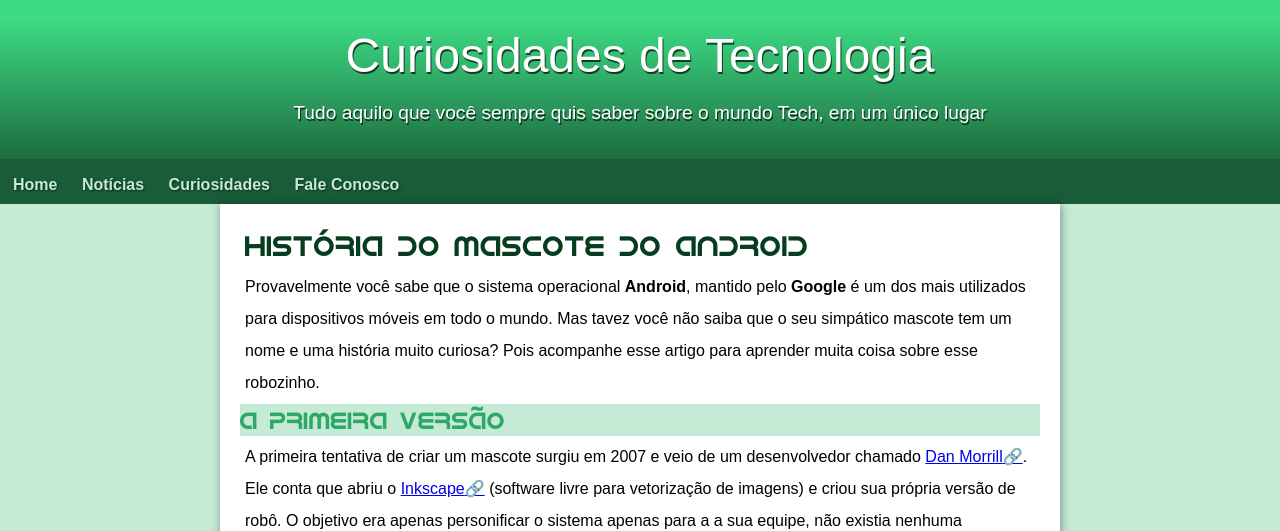
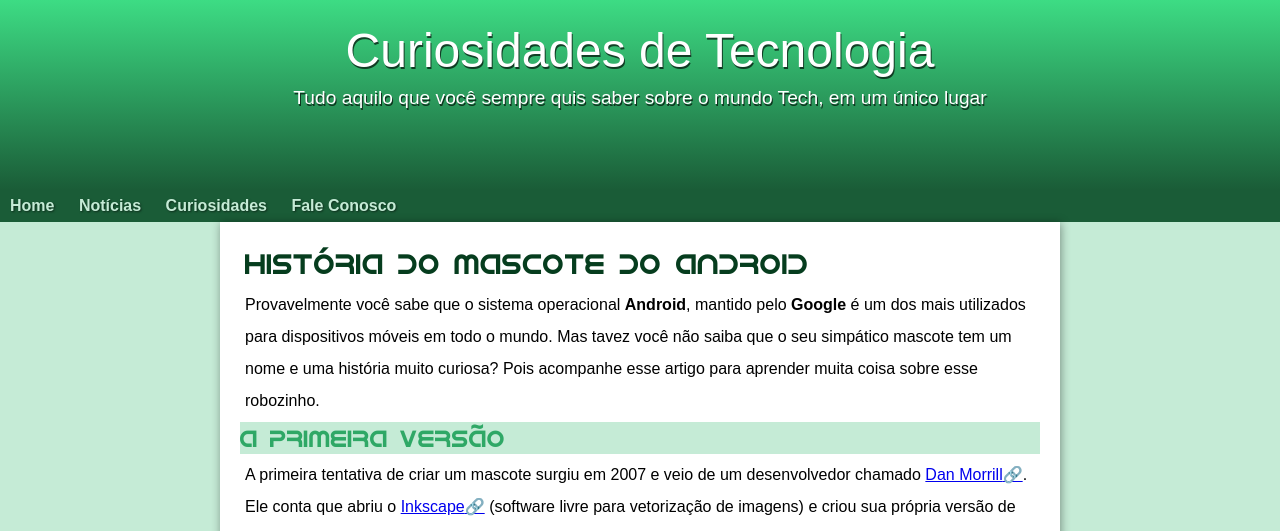
Before and after one commit to antoniodebrito/projeto-android, a plain HTML site: page index.html in a window 1280 px wide. Shown: the top 531 px of the page. Drawn offline with Linux system fonts and the light colour scheme.

Commit message:
Update estilos.css

```diff
--- a/estilos/estilos.css
+++ b/estilos/estilos.css
@@ -39,10 +39,10 @@
 }
 
 header {
-    background:linear-gradient(var(--cor2) 10%, var(--cor4));
+    background-image:linear-gradient(var(--cor2), var(--cor4));
     min-height: 150px;   /*min-heigth define uma altura minima */
     text-align: center;
-
+    padding: 20px;
 }
 
 header > h1 {
@@ -51,8 +51,8 @@
     font-size: 3em;
     font-weight: normal;
     text-shadow: 1px 2px 0px rgba(0, 0, 0, 0.66);
-    margin-bottom: 5px;
-    padding-top: 40px;
+    padding: 15px;
+
 }
 
 header > p {
@@ -61,7 +61,6 @@
     text-shadow: 1px 2px 0px rgba(0, 0, 0, 0.66);
     padding-right: 10px;
     padding-left: 10px;
-    padding-top: 20px;
     margin: auto;
     padding-bottom: 50px;
 }
@@ -69,9 +68,9 @@
 nav{
     background-color: var(--cor4);
     text-shadow: 1px 1px 2px rgba(0, 0, 0, 0.50);
-    padding: 3px;
+  /*  padding: 3px;
     padding-top: 10px;
-    margin-top: -20px;
+    margin-top: -20px;*/
 }
 
 nav > a {
```
